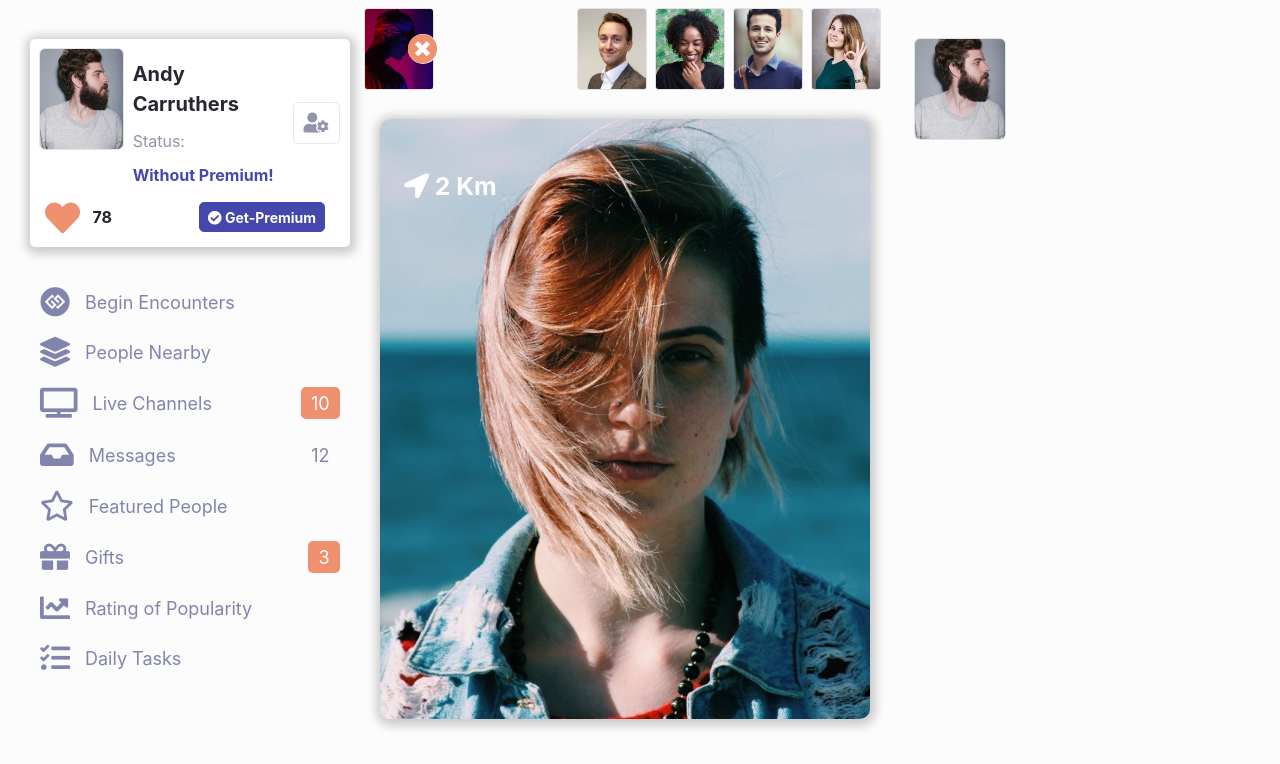
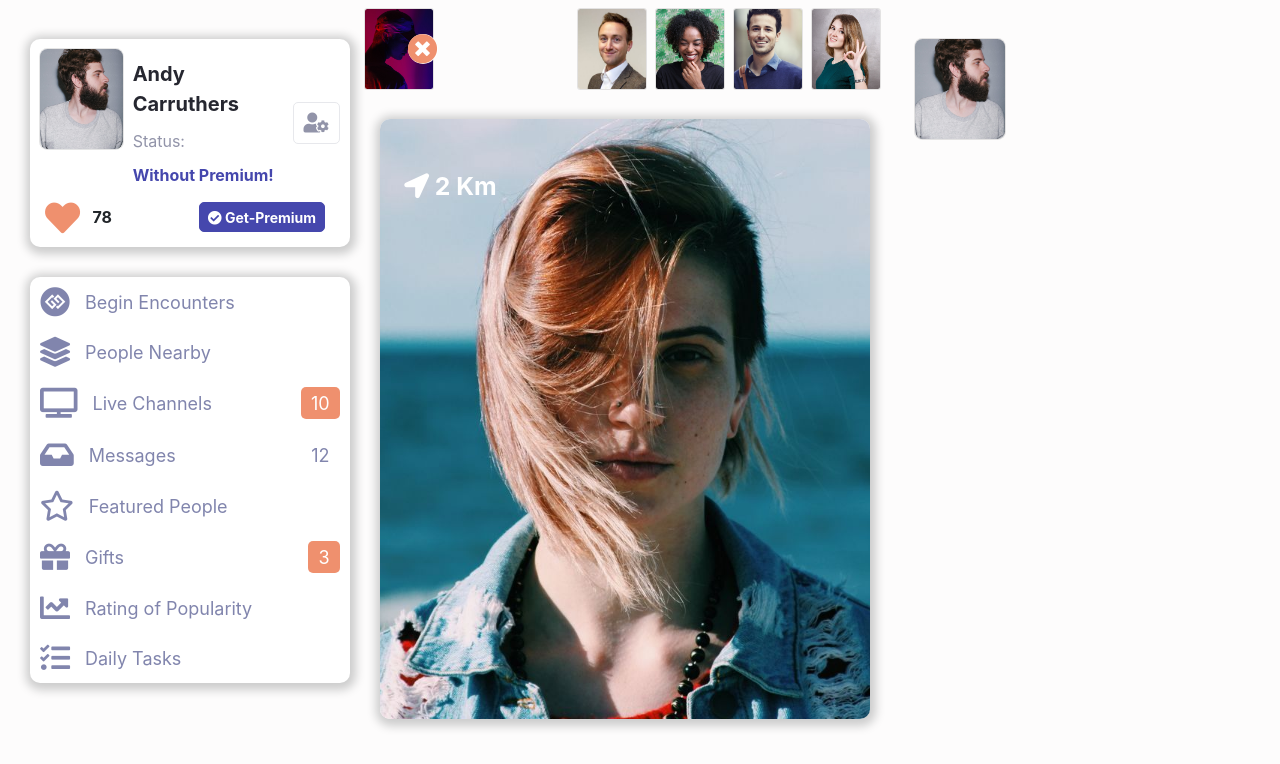
Before and after one commit to Temmarie/Microverse-Capstone-Social-Network, a plain HTML site: page index.html in a window 1280 px wide. Shown: the part 58-822 px from the top of the page. Drawn offline with nearby package versions, Linux system fonts and the light colour scheme; a web font is replaced by a local one.

Commit message:
Made some minor fixes to user interface

```diff
--- a/styles.scss
+++ b/styles.scss
@@ -306,7 +306,7 @@ footer {
 
 .user-status {
   background-color: #fff;
-  border-radius: 0.5rem;
+  border-radius: 1rem;
   box-shadow: 1px 2px 10px 5px #ccc;
 }
 
@@ -315,7 +315,7 @@ footer {
   height: 10rem;
   box-shadow: 0 0 0 0.1rem rgba(0, 0, 0, 0.1);
   object-fit: cover;
-  border-radius: 0.5rem;
+  border-radius: 0.75rem;
 }
 
 .user-name {
@@ -365,6 +365,12 @@ footer {
   font-size: 3.5rem;
 }
 
+.fa-heart:hover {
+  transform: scale(1.25);
+	transition: all 0.8s ease-out;
+	cursor: pointer;
+}
+
 .susbcribe-btn {
   height: fit-content;
   font-size: 1.4rem;
@@ -384,6 +390,11 @@ footer {
 }
 
 .row-content {
+
+	background-color: #fff;
+  border-radius: 1rem;
+	box-shadow: 1px 2px 10px 5px #ccc;
+
   i {
     font-size: 3rem;
     color: $font-secondary;
```
Also changed, not shown: styles.css, 1 other file.
